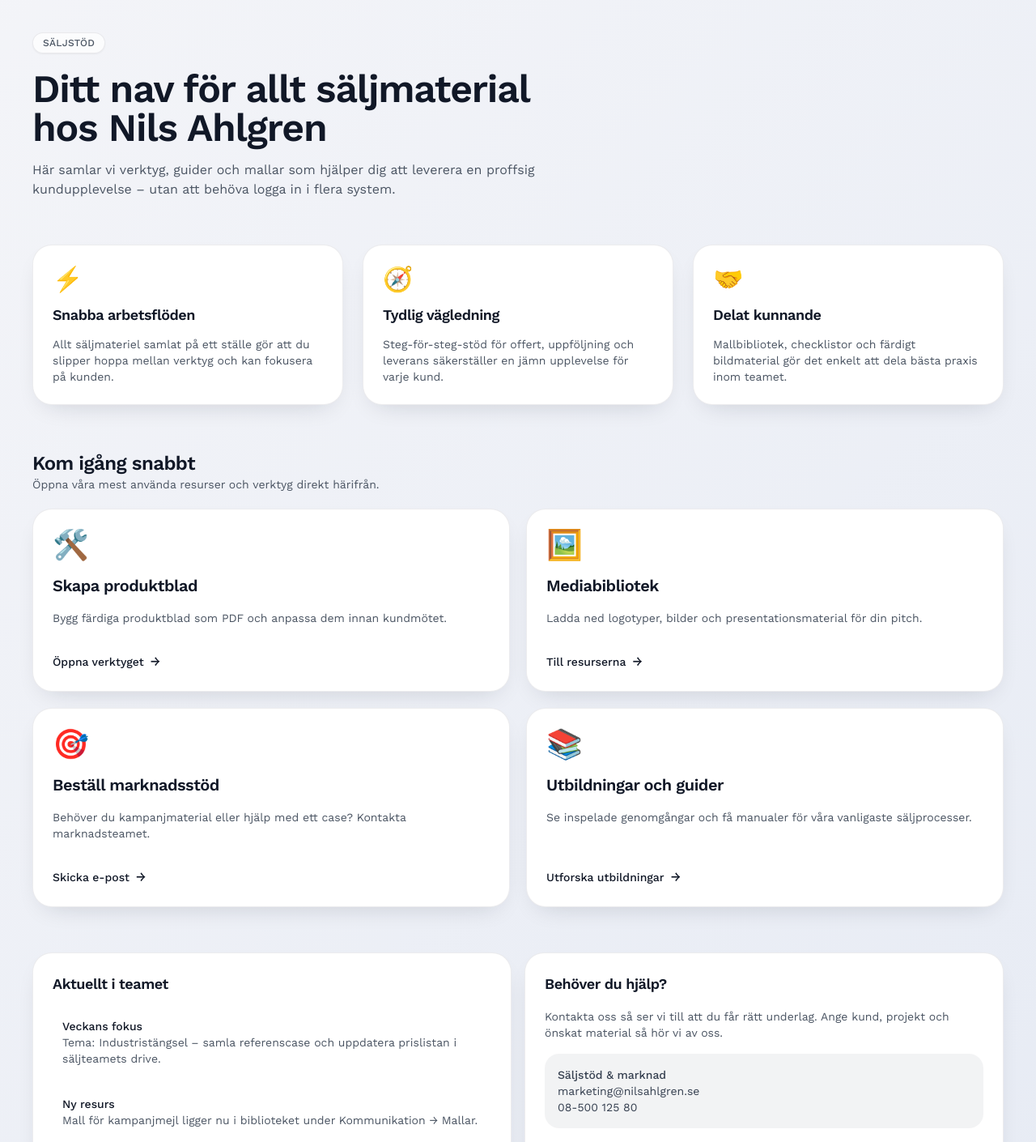
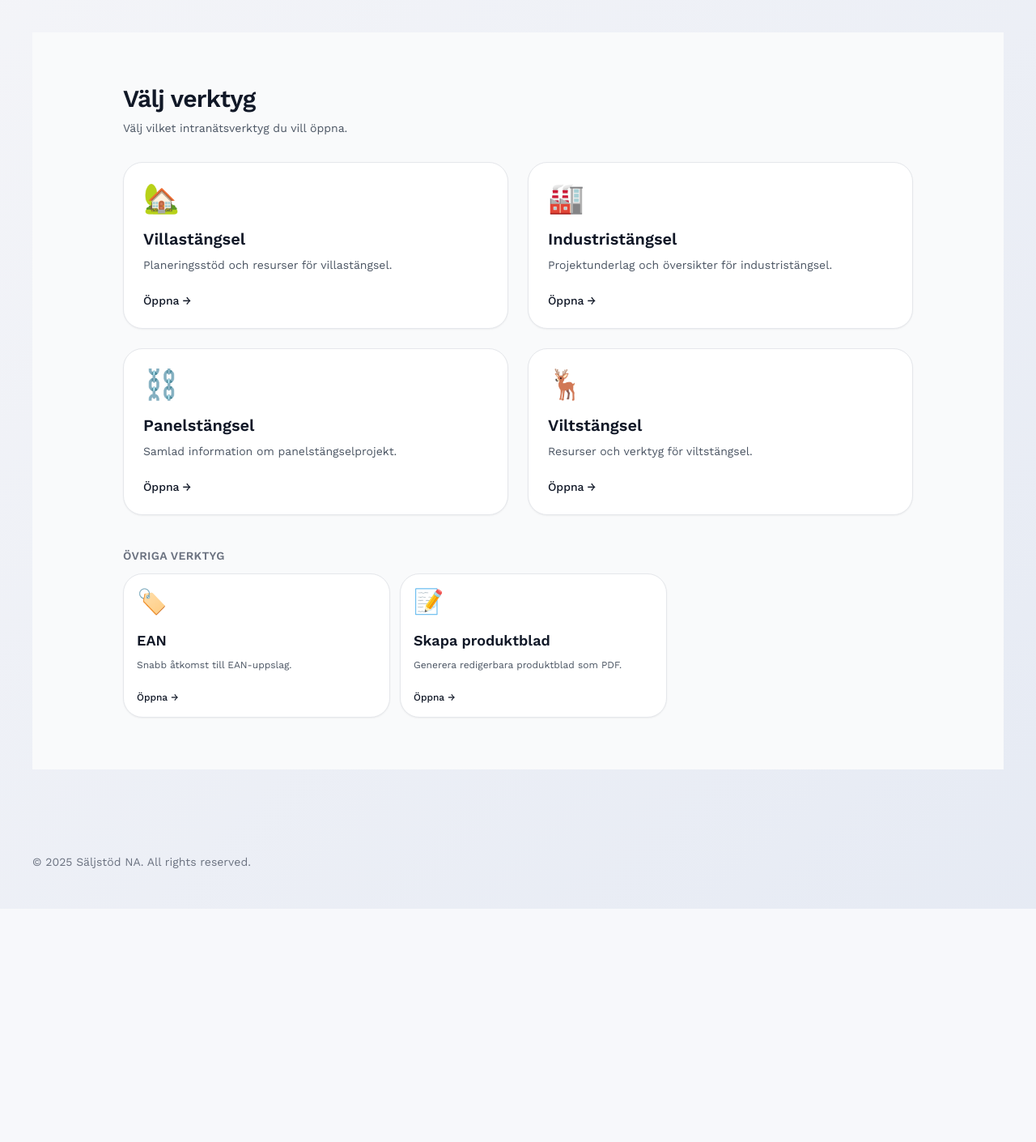
Before and after one commit to stockenb/saljstod-copy, a Next.js app: page / in a window 1280 px wide. Shown: the top 1410 px of the page at 81% size. After the commit the page ends 1122 px from the top, so only its background shows below. Built offline with nearby package versions, Linux system fonts and the light colour scheme; no server answers.

Commit message:
Revert "Refocus landing page on sales support resources"

```diff
--- a/app/page.tsx
+++ b/app/page.tsx
@@ -1,97 +1,85 @@
 import Link from "next/link";
 
-const features = [
+type Card = {
+  href: string;
+  title: string;
+  description: string;
+  emoji: string;
+  variant?: "compact";
+};
+
+const primaryCards: Card[] = [
   {
-    emoji: "⚡",
-    title: "Snabba arbetsflöden",
-    description:
-      "Allt säljmateriel samlat på ett ställe gör att du slipper hoppa mellan verktyg och kan fokusera på kunden.",
+    href: "https://karta.nilsahlgren.se",
+    title: "Villastängsel",
+    description: "Planeringsstöd och resurser för villastängsel.",
+    emoji: "🏡",
   },
   {
-    emoji: "🧭",
-    title: "Tydlig vägledning",
-    description:
-      "Steg-för-steg-stöd för offert, uppföljning och leverans säkerställer en jämn upplevelse för varje kund.",
+    href: "https://karta.nilsahlgren.se",
+    title: "Industristängsel",
+    description: "Projektunderlag och översikter för industristängsel.",
+    emoji: "🏭",
   },
   {
-    emoji: "🤝",
-    title: "Delat kunnande",
-    description:
-      "Mallbibliotek, checklistor och färdigt bildmaterial gör det enkelt att dela bästa praxis inom teamet.",
+    href: "https://karta.nilsahlgren.se",
+    title: "Panelstängsel",
+    description: "Samlad information om panelstängselprojekt.",
+    emoji: "⛓️",
+  },
+  {
+    href: "https://karta.nilsahlgren.se",
+    title: "Viltstängsel",
+    description: "Resurser och verktyg för viltstängsel.",
+    emoji: "🦌",
   },
 ];
 
-const workflows = [
+const secondaryCards: Card[] = [
+  {
+    href: "https://karta.nilsahlgren.se",
+    title: "EAN",
+    description: "Snabb åtkomst till EAN-uppslag.",
+    emoji: "🏷️",
+    variant: "compact" as const,
+  },
   {
     href: "/produktblad",
     title: "Skapa produktblad",
-    description: "Bygg färdiga produktblad som PDF och anpassa dem innan kundmötet.",
-    emoji: "🛠️",
-    cta: "Öppna verktyget",
-  },
-  {
-    href: "https://nilsahlgren.se/media-kit",
-    title: "Mediabibliotek",
-    description: "Ladda ned logotyper, bilder och presentationsmaterial för din pitch.",
-    emoji: "🖼️",
-    cta: "Till resurserna",
-  },
-  {
-    href: "mailto:marketing@nilsahlgren.se",
-    title: "Beställ marknadsstöd",
-    description: "Behöver du kampanjmaterial eller hjälp med ett case? Kontakta marknadsteamet.",
-    emoji: "🎯",
-    cta: "Skicka e-post",
-  },
-  {
-    href: "https://nilsahlgren.se/utbildning",
-    title: "Utbildningar och guider",
-    description: "Se inspelade genomgångar och få manualer för våra vanligaste säljprocesser.",
-    emoji: "📚",
-    cta: "Utforska utbildningar",
+    description: "Generera redigerbara produktblad som PDF.",
+    emoji: "📝",
+    variant: "compact" as const,
   },
 ];
 
-const highlights = [
-  {
-    title: "Veckans fokus",
-    description: "Tema: Industristängsel – samla referenscase och uppdatera prislistan i säljteamets drive.",
-  },
-  {
-    title: "Ny resurs",
-    description: "Mall för kampanjmejl ligger nu i biblioteket under Kommunikation → Mallar.",
-  },
-  {
-    title: "Tips",
-    description: "Boka in en 10-minuters avstämning efter varje platsbesök för att fånga upp nästa steg direkt.",
-  },
-];
+function CardLink({ card }: { card: Card }) {
+  const isCompact = card.variant === "compact";
 
-function WorkflowCard({ workflow }: { workflow: (typeof workflows)[number] }) {
-  const isExternal = workflow.href.startsWith("http") || workflow.href.startsWith("mailto:");
+  const baseClasses =
+    "group flex h-full flex-col rounded-2xl border border-neutral-200 bg-white shadow-sm transition hover:-translate-y-0.5 hover:shadow-md focus:outline-none focus-visible:ring-2 focus-visible:ring-neutral-400";
+  const padding = isCompact ? "p-4" : "p-6";
+  const titleClasses = `mt-4 font-semibold text-neutral-900 ${isCompact ? "text-lg" : "text-xl"}`;
+  const descriptionClasses = `mt-2 text-neutral-600 ${isCompact ? "text-xs" : "text-sm"}`;
+  const ctaClasses = `mt-auto inline-flex items-center gap-1 pt-6 font-medium text-neutral-900 ${
+    isCompact ? "text-xs" : "text-sm"
+  }`;
 
   return (
     <Link
-      href={workflow.href}
-      target={isExternal ? "_blank" : undefined}
-      rel={isExternal ? "noreferrer" : undefined}
-      className="card group flex h-full flex-col gap-4 p-6 transition-colors duration-calm ease-calm"
+      key={`${card.title}-${card.href}`}
+      href={card.href}
+      target="_blank"
+      rel="noreferrer"
+      className={`${baseClasses} ${padding}`}
     >
-      <span className="text-4xl" aria-hidden>
-        {workflow.emoji}
-      </span>
-      <h2 className="font-heading text-xl font-semibold tracking-tight text-neutral-900 dark:text-white">
-        {workflow.title}
-      </h2>
-      <p className="text-sm text-neutral-600 dark:text-neutral-300">{workflow.description}</p>
-      <span className="mt-auto inline-flex items-center gap-2 pt-4 text-sm font-medium text-neutral-900 transition-colors duration-calm ease-calm group-hover:text-primary-600 dark:text-neutral-100">
-        {workflow.cta}
-        <span
-          aria-hidden
-          className="translate-x-0 text-base transition-transform duration-calm ease-calm group-hover:translate-x-1"
-        >
-          →
-        </span>
+      <div className={isCompact ? "text-3xl" : "text-4xl"} aria-hidden>
+        {card.emoji}
+      </div>
+      <h2 className={titleClasses}>{card.title}</h2>
+      <p className={descriptionClasses}>{card.description}</p>
+      <span className={ctaClasses}>
+        Öppna
+        <span className="transition-transform group-hover:translate-x-0.5">→</span>
       </span>
     </Link>
   );
@@ -99,73 +87,28 @@
 
 export default function HomePage() {
   return (
-    <div className="flex flex-col gap-14 pb-20">
-      <header className="flex flex-col gap-5">
-        <span className="pill-chip w-fit bg-white/70 text-neutral-600 dark:bg-neutral-900/70 dark:text-neutral-200">Säljstöd</span>
-        <div className="max-w-2xl space-y-4">
-          <h1 className="text-4xl font-semibold tracking-tight text-neutral-900 dark:text-white sm:text-5xl">
-            Ditt nav för allt säljmaterial hos Nils Ahlgren
-          </h1>
-          <p className="text-base text-neutral-600 dark:text-neutral-300">
-            Här samlar vi verktyg, guider och mallar som hjälper dig att leverera en proffsig kundupplevelse – utan att behöva logga in i flera system.
+    <main className="min-h-screen w-full bg-neutral-50">
+      <section className="mx-auto flex max-w-5xl flex-col gap-8 px-6 py-16">
+        <div>
+          <h1 className="text-3xl font-semibold tracking-tight text-neutral-900">Välj verktyg</h1>
+          <p className="mt-2 text-sm text-neutral-600">
+            Välj vilket intranätsverktyg du vill öppna.
           </p>
         </div>
-      </header>
-
-      <section className="grid gap-6 sm:grid-cols-3">
-        {features.map((feature) => (
-          <div key={feature.title} className="card flex flex-col gap-3 p-6">
-            <span className="text-3xl" aria-hidden>
-              {feature.emoji}
-            </span>
-            <h2 className="font-heading text-lg font-semibold tracking-tight text-neutral-900 dark:text-white">
-              {feature.title}
-            </h2>
-            <p className="text-sm text-neutral-600 dark:text-neutral-300">{feature.description}</p>
-          </div>
-        ))}
-      </section>
-
-      <section className="space-y-5">
-        <div className="flex flex-wrap items-end justify-between gap-4">
-          <div>
-            <h2 className="text-2xl font-semibold tracking-tight text-neutral-900 dark:text-white">Kom igång snabbt</h2>
-            <p className="text-sm text-neutral-600 dark:text-neutral-300">
-              Öppna våra mest använda resurser och verktyg direkt härifrån.
-            </p>
-          </div>
-        </div>
-        <div className="grid grid-cols-1 gap-5 sm:grid-cols-2">
-          {workflows.map((workflow) => (
-            <WorkflowCard key={workflow.title} workflow={workflow} />
+        <div className="grid grid-cols-1 gap-6 sm:grid-cols-2">
+          {primaryCards.map((card) => (
+            <CardLink key={`${card.title}-${card.href}`} card={card} />
           ))}
         </div>
-      </section>
-
-      <section className="grid gap-4 lg:grid-cols-2">
-        <div className="card flex flex-col gap-4 p-6">
-          <h2 className="text-lg font-semibold tracking-tight text-neutral-900 dark:text-white">Aktuellt i teamet</h2>
-          <ul className="space-y-3 text-sm text-neutral-600 dark:text-neutral-300">
-            {highlights.map((item) => (
-              <li key={item.title} className="rounded-xl bg-white/60 p-3 dark:bg-neutral-900/60">
-                <p className="font-medium text-neutral-900 dark:text-neutral-100">{item.title}</p>
-                <p className="text-neutral-600 dark:text-neutral-300">{item.description}</p>
-              </li>
+        <div className="pt-2">
+          <h3 className="text-sm font-semibold uppercase tracking-wide text-neutral-500">Övriga verktyg</h3>
+          <div className="mt-3 grid max-w-2xl grid-cols-1 gap-3 sm:grid-cols-2">
+            {secondaryCards.map((card) => (
+              <CardLink key={`${card.title}-${card.href}`} card={card} />
             ))}
-          </ul>
-        </div>
-        <div className="card flex flex-col gap-4 p-6">
-          <h2 className="text-lg font-semibold tracking-tight text-neutral-900 dark:text-white">Behöver du hjälp?</h2>
-          <p className="text-sm text-neutral-600 dark:text-neutral-300">
-            Kontakta oss så ser vi till att du får rätt underlag. Ange kund, projekt och önskat material så hör vi av oss.
-          </p>
-          <div className="rounded-xl bg-neutral-900/5 p-4 text-sm text-neutral-700 dark:bg-white/5 dark:text-neutral-200">
-            <p className="font-medium">Säljstöd &amp; marknad</p>
-            <p>marketing@nilsahlgren.se</p>
-            <p>08-500 125 80</p>
           </div>
         </div>
       </section>
-    </div>
+    </main>
   );
 }
```
